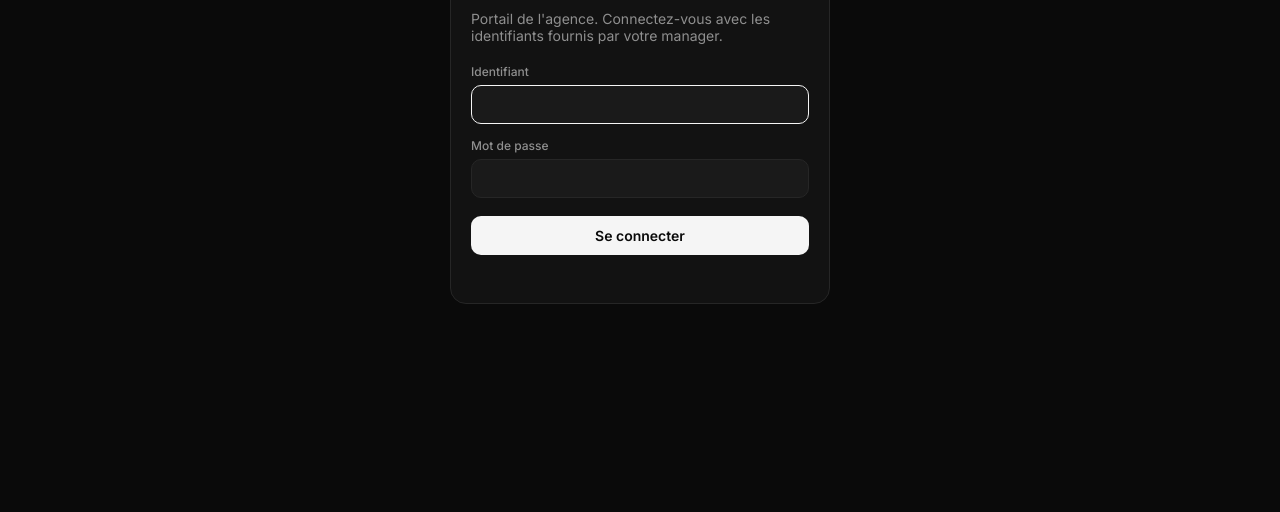
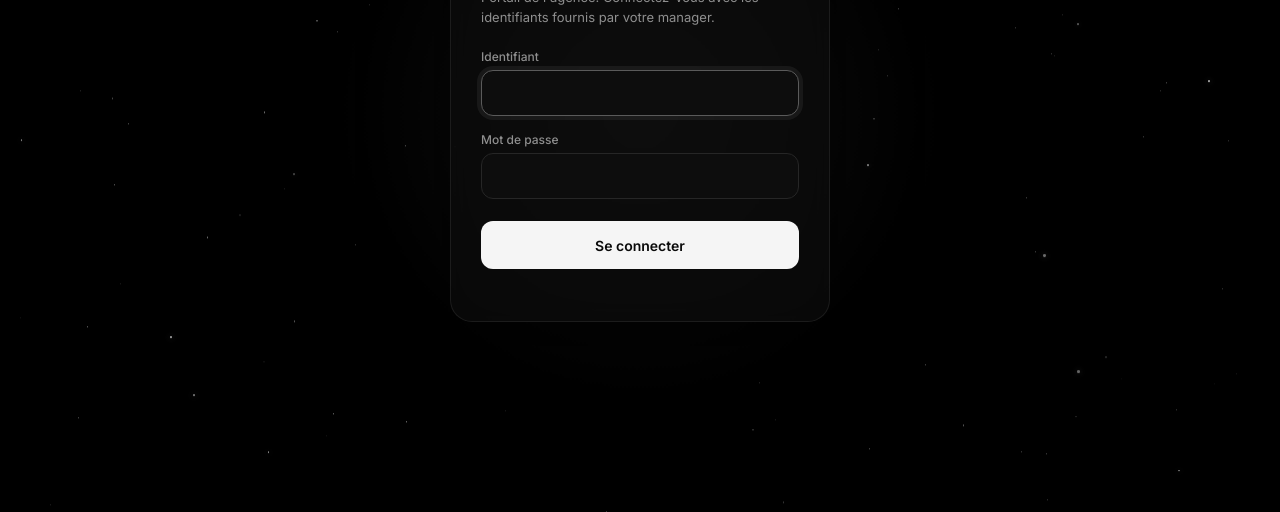
Before and after one commit to rtweste/simuchatter, a website: page public/login.html in a window 1280 px wide. Shown: the part 288-800 px from the top of the page. Drawn offline with Linux system fonts and the light colour scheme; no server answers.

Commit message:
Add files via upload

```diff
--- a/public/login.html
+++ b/public/login.html
@@ -6,6 +6,48 @@
 <link rel="icon" href="/favicon.svg" type="image/svg+xml">
 <link rel="stylesheet" href="/style.css">
 <style>
+html,body{background:#000}
+.lp{position:relative;min-height:100vh;min-height:100dvh;overflow:hidden;display:flex;align-items:center;justify-content:center;padding:20px;box-sizing:border-box}
+/* Ciel étoilé */
+.sky{position:absolute;inset:-40px;pointer-events:none}
+.sky .layer{position:absolute;inset:0}
+.l1{animation:drift 90s linear infinite}
+.l2{animation:drift 55s linear infinite}
+.st{position:absolute;border-radius:50%;background:#fff;animation:tw ease-in-out infinite}
+.l2 .st{box-shadow:0 0 6px rgba(255,255,255,.6)}
+@keyframes tw{0%,100%{opacity:var(--o)}50%{opacity:calc(var(--o) * .25)}}
+@keyframes drift{from{transform:translateY(0)}to{transform:translateY(-120px)}}
+.halo{position:absolute;left:50%;top:50%;width:720px;height:720px;transform:translate(-50%,-50%);border-radius:50%;background:radial-gradient(circle,rgba(255,255,255,.07),rgba(255,255,255,0) 62%);pointer-events:none;animation:breathe 7s ease-in-out infinite}
+@keyframes breathe{0%,100%{opacity:.7;transform:translate(-50%,-50%) scale(1)}50%{opacity:1;transform:translate(-50%,-50%) scale(1.06)}}
+.shoot{position:absolute;top:14%;left:62%;width:140px;height:1px;background:linear-gradient(90deg,rgba(255,255,255,0),#fff);transform:rotate(-24deg);opacity:0;animation:shoot 9s ease-out 2.5s infinite}
+@keyframes shoot{0%{opacity:0;transform:rotate(-24deg) translateX(0)}2%{opacity:1}9%{opacity:0;transform:rotate(-24deg) translateX(-420px)}100%{opacity:0;transform:rotate(-24deg) translateX(-420px)}}
+/* Formulaire en verre fumé */
+.form{position:relative;z-index:2;width:100%;max-width:380px;box-sizing:border-box;padding:34px 30px 24px;border-radius:22px;background:rgba(14,14,14,.62);border:1px solid rgba(255,255,255,.08);-webkit-backdrop-filter:blur(14px);backdrop-filter:blur(14px);box-shadow:0 30px 80px rgba(0,0,0,.6),inset 0 1px 0 rgba(255,255,255,.06)}
+.form .lg-sh{width:200px;margin:4px 0 24px}
+.form .sub{font-size:13px;line-height:1.55;margin:0 0 22px}
+.form label{margin:0 0 6px}
+.form input{height:46px;border-radius:12px;background:#0d0d0d;border:1px solid #262626;margin-bottom:16px;transition:border-color .25s,box-shadow .25s}
+.form input:focus{border-color:#5a5a5a;box-shadow:0 0 0 4px rgba(255,255,255,.06);outline:none}
+.in{opacity:0;transform:translateY(14px);animation:in .8s cubic-bezier(.2,.75,.2,1) forwards}
+@keyframes in{to{opacity:1;transform:none}}
+#b{position:relative;overflow:hidden;width:100%;height:48px;margin-top:6px;border-radius:12px;transition:transform .2s}
+#b:active{transform:scale(.98)}
+#b::after{content:"";position:absolute;inset:0;background:linear-gradient(110deg,transparent 35%,rgba(255,255,255,.75) 50%,transparent 65%);transform:translateX(-100%);animation:btnShine 4.5s ease-in-out 1.6s infinite}
+@keyframes btnShine{0%{transform:translateX(-100%)}30%,100%{transform:translateX(100%)}}
+.spin{display:inline-block;width:16px;height:16px;border:2px solid rgba(10,10,10,.25);border-top-color:#0a0a0a;border-radius:50%;animation:spin .7s linear infinite;vertical-align:-3px}
+@keyframes spin{to{transform:rotate(360deg)}}
+.form.shake{animation:shake .45s cubic-bezier(.36,.07,.19,.97)}
+@keyframes shake{20%,60%{transform:translateX(-7px)}40%,80%{transform:translateX(7px)}}
+/* Sortie : les étoiles filent vers le centre, puis l'intro vidéo */
+.warp .form{animation:out .7s cubic-bezier(.6,0,.4,1) forwards}
+.warp .sky{animation:warp 1.1s cubic-bezier(.7,0,.3,1) forwards}
+.warp .halo{animation:flash 1.1s ease-in forwards}
+@keyframes out{to{opacity:0;transform:scale(.94);filter:blur(6px)}}
+@keyframes warp{to{transform:scale(3.2);opacity:0}}
+@keyframes flash{60%{opacity:1;transform:translate(-50%,-50%) scale(1.4)}100%{opacity:0;transform:translate(-50%,-50%) scale(2)}}
+@media(max-width:480px){.form{padding:28px 22px 20px}.form .lg-sh{width:180px}.halo{width:520px;height:520px}}
+@media (prefers-reduced-motion:reduce){.in{opacity:1;transform:none}}
+/* Intro vidéo */
 #intro{position:fixed;inset:0;background:#000;z-index:50;display:flex;align-items:center;justify-content:center;opacity:0;pointer-events:none;transition:opacity .35s ease}
 #intro.show{opacity:1;pointer-events:auto}
 #intro.out{opacity:0;transition:opacity .5s ease}
@@ -15,16 +57,20 @@
 </style>
 </head>
 <body>
-<div style="min-height:100vh;display:flex;align-items:center;justify-content:center;padding:20px">
-  <form class="card" id="f" style="width:100%;max-width:380px">
-    <img src="/logo.svg" alt="StellADS" style="width:190px;display:block;margin:6px 0 26px">
-    <p class="sub">Portail de l'agence. Connectez-vous avec les identifiants fournis par votre manager.</p>
-    <label>Identifiant</label>
-    <input id="u" autocomplete="username" required autofocus>
-    <label>Mot de passe</label>
-    <input id="p" type="password" autocomplete="current-password" required>
-    <button class="btn" style="width:100%;margin-top:18px" id="b">Se connecter</button>
-    <div class="err" id="e"></div>
+<div class="lp" id="lp">
+  <div class="sky" aria-hidden="true">
+    <div class="layer l1" id="far"></div>
+    <div class="layer l2" id="near"></div>
+    <span class="shoot"></span>
+  </div>
+  <div class="halo" aria-hidden="true"></div>
+  <form class="form" id="f">
+    <div class="in" style="animation-delay:.15s"><h1 id="logo" style="margin:0" aria-label="StellADS"></h1></div>
+    <p class="sub in" style="animation-delay:.3s">Portail de l'agence. Connectez-vous avec les identifiants fournis par votre manager.</p>
+    <div class="in" style="animation-delay:.42s"><label for="u">Identifiant</label><input id="u" autocomplete="username" required autofocus></div>
+    <div class="in" style="animation-delay:.52s"><label for="p">Mot de passe</label><input id="p" type="password" autocomplete="current-password" required></div>
+    <div class="in" style="animation-delay:.64s"><button class="btn" id="b">Se connecter</button></div>
+    <div class="err" id="e" role="alert"></div>
   </form>
 </div>
 
@@ -38,6 +84,20 @@
 <script>
 api("/api/me", { noRedirect: true }).then(() => location.href = "/home").catch(() => {});
 
+// Logo avec reflet + étoiles
+$("logo").innerHTML = logoHTML();
+function stars(el, n, rmin, rmax) {
+  let html = "";
+  for (let i = 0; i < n; i++) {
+    const r = (rmin + Math.random() * (rmax - rmin)).toFixed(1);
+    html += `<span class="st" style="left:${(Math.random() * 100).toFixed(2)}%;top:${(Math.random() * 115).toFixed(2)}%;width:${r}px;height:${r}px;--o:${(0.25 + Math.random() * 0.6).toFixed(2)};animation-duration:${(3 + Math.random() * 5).toFixed(1)}s;animation-delay:${(-Math.random() * 6).toFixed(1)}s"></span>`;
+  }
+  el.innerHTML = html;
+}
+const many = innerWidth > 700;
+stars($("far"), many ? 120 : 60, 0.6, 1.4);
+stars($("near"), many ? 40 : 20, 1.4, 2.4);
+
 const v = $("introV");
 let leaving = false;
 function goHome() {
@@ -50,18 +110,22 @@ $("skip").onclick = goHome;
 
 $("f").onsubmit = async e => {
   e.preventDefault(); $("b").disabled = true; $("e").textContent = "";
+  $("b").innerHTML = '<span class="spin" aria-label="Connexion…"></span>';
   // Débloque la lecture avec le son pendant le clic (les navigateurs l'exigent), puis met en pause
   try { v.muted = false; const p = v.play(); if (p) p.then(() => { if (!$("intro").classList.contains("show")) { v.pause(); v.currentTime = 0; } }).catch(() => {}); } catch (_) {}
   try {
     await api("/api/login", { body: { username: $("u").value, password: $("p").value } });
     try { sessionStorage.removeItem("stNav"); } catch (_) {}  // rejoue l'entrée du menu après l'intro
+    $("lp").classList.add("warp");                             // saut dans les étoiles
+    await sleep(matchMedia("(prefers-reduced-motion: reduce)").matches ? 0 : 950);
     $("intro").classList.add("show");
     v.currentTime = 0;
     v.play().catch(() => { v.muted = true; v.play().catch(goHome); });  // si le son est bloqué : sans le son
     setTimeout(goHome, 8000);  // sécurité si la vidéo ne se lance pas
   } catch (err) {
     try { v.pause(); v.currentTime = 0; } catch (_) {}
-    $("e").textContent = err.message; $("b").disabled = false;
+    $("e").textContent = err.message; $("b").disabled = false; $("b").textContent = "Se connecter";
+    $("f").classList.remove("shake"); void $("f").offsetWidth; $("f").classList.add("shake");
   }
 };
 </script>
```
